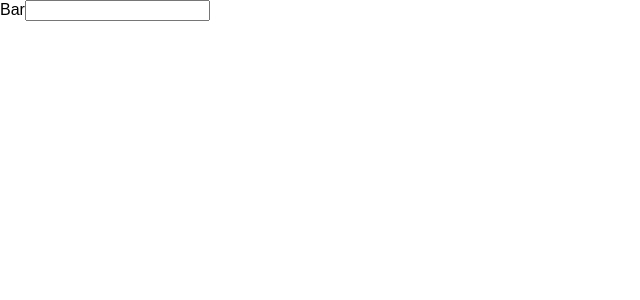
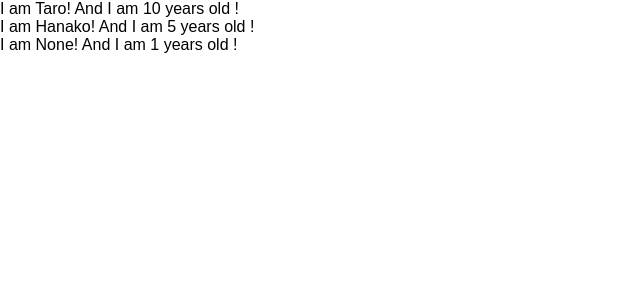
Before and after one commit to Kanatani28/react-redux-crud-application, a React (Create React App) app: page / in a window 1280 px wide. Shown: the top 300 px of the page, without its empty margins (0-640 px from the left). Built offline with nearby package versions, Linux system fonts and the light colour scheme.

Commit message:
learn jsx syntax

```diff
--- a/src/App.js
+++ b/src/App.js
@@ -1,15 +1,28 @@
 import React, { Component } from 'react';
 
-class App extends Component {
-  render() {
-  return (
-    <React.Fragment>
-      <label htmlFor="bar">Bar</label>
-        <input type="text" onChange={() => {console.log("Hi!")}} />
-    </React.Fragment>
+const App = () => {
+    const profiles = [
+        { name : "Taro", age : 10},
+        { name : "Hanako", age : 5},
+        { name : "None"}
+    ]
+    return (
+        <div>
+            {
+            profiles.map((profile, index) => {
+            return <User name={profile.name} age={profile.age} key={index}/>
+            })
+            }
+        </div>
+    )
+}
 
-  )
-  }
+const User = (props) => {
+    return <div>I am {props.name}! And I am {props.age} years old ! </div>
+}
+
+User.defaultProps = {
+    age : 1
 }
 
 export default App;
```
